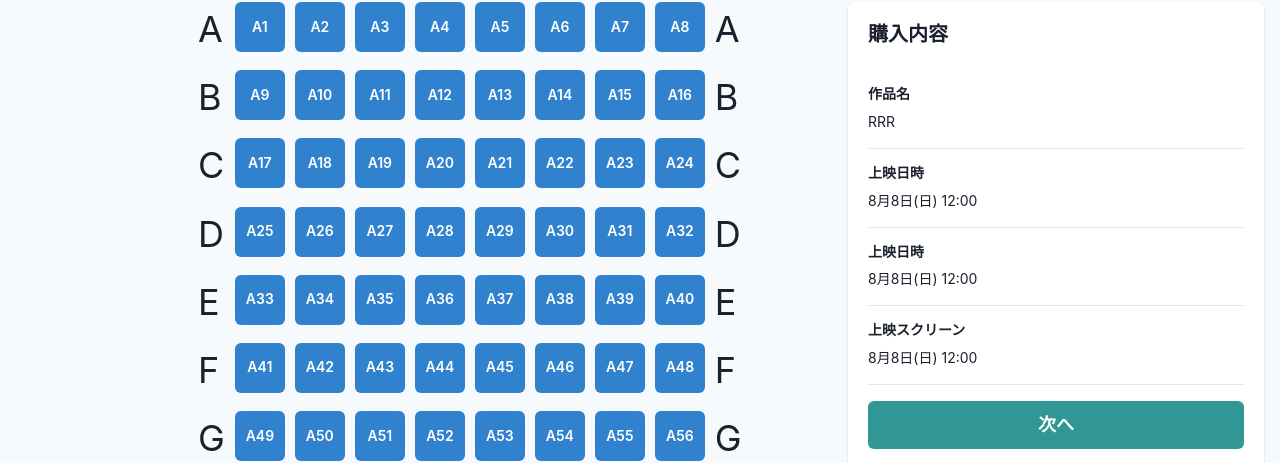
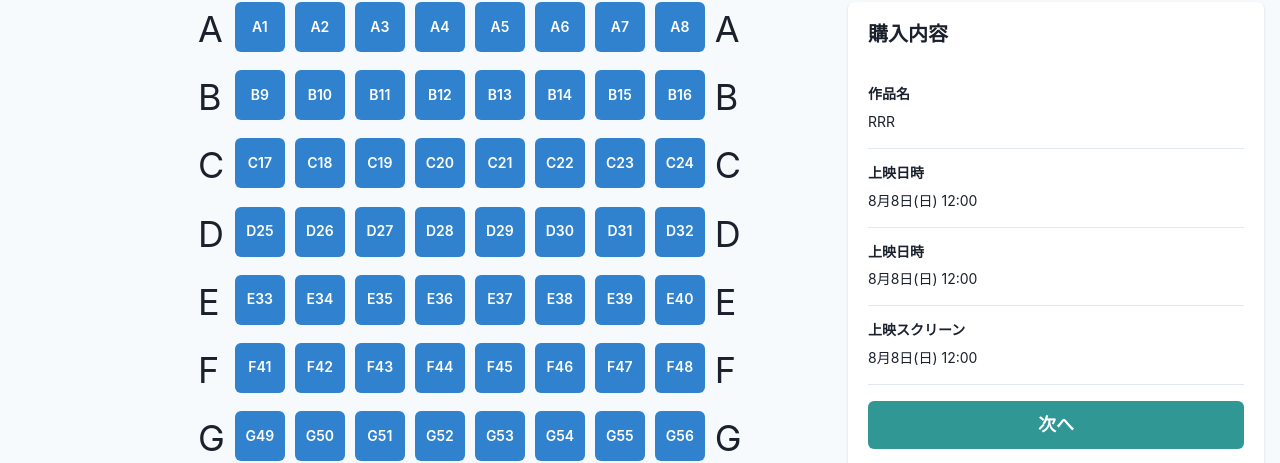
Before and after one commit to HALCinema1234/HALcinema_front, a Next.js app: page /reserve/reserve1 in a window 1280 px wide. Shown: the part 353-816 px from the top of the page. Built offline with nearby package versions, Linux system fonts and the light colour scheme.

Commit message:
👌 IMPROVE: 表記変更

```diff
--- a/src/components/ornagisms/reserve/SeatsContainerS.tsx
+++ b/src/components/ornagisms/reserve/SeatsContainerS.tsx
@@ -24,7 +24,7 @@ export const SeatsContainerS = () => {
                             {alphabets[i / 8]}
                         </Text>
                     )}
-                    <Seat key={i} label={`A${i + 1}`} state='vacant' />
+                    <Seat key={i} label={`${alphabets[Math.floor(i / 8)]}${i + 1}`} state='vacant' />
                     {i % 8 == 7 && (
                         <Text key={alphabets[i / 8]} fontSize={36}>
                             {alphabets[i / 8 - 0.875]}
```
